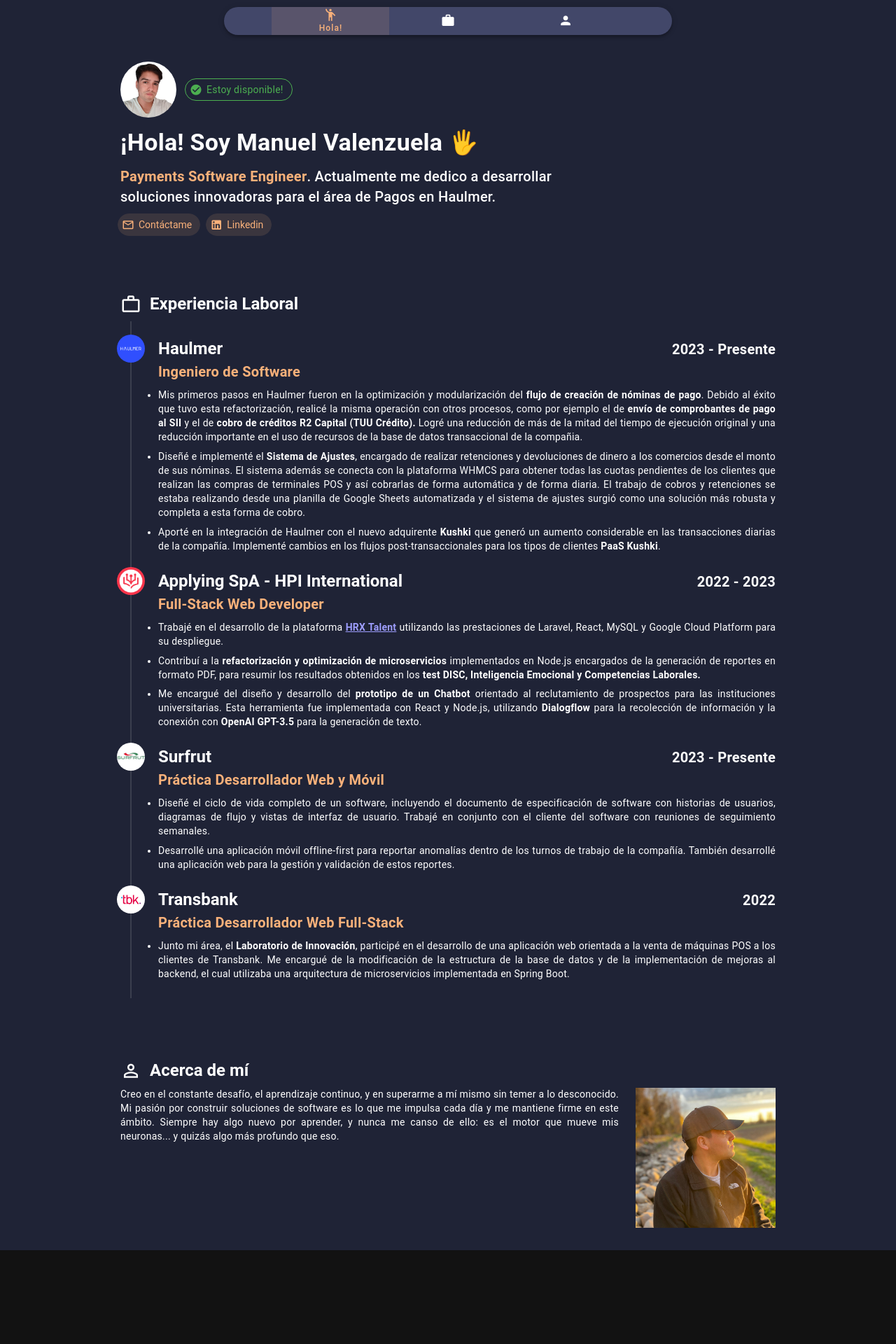
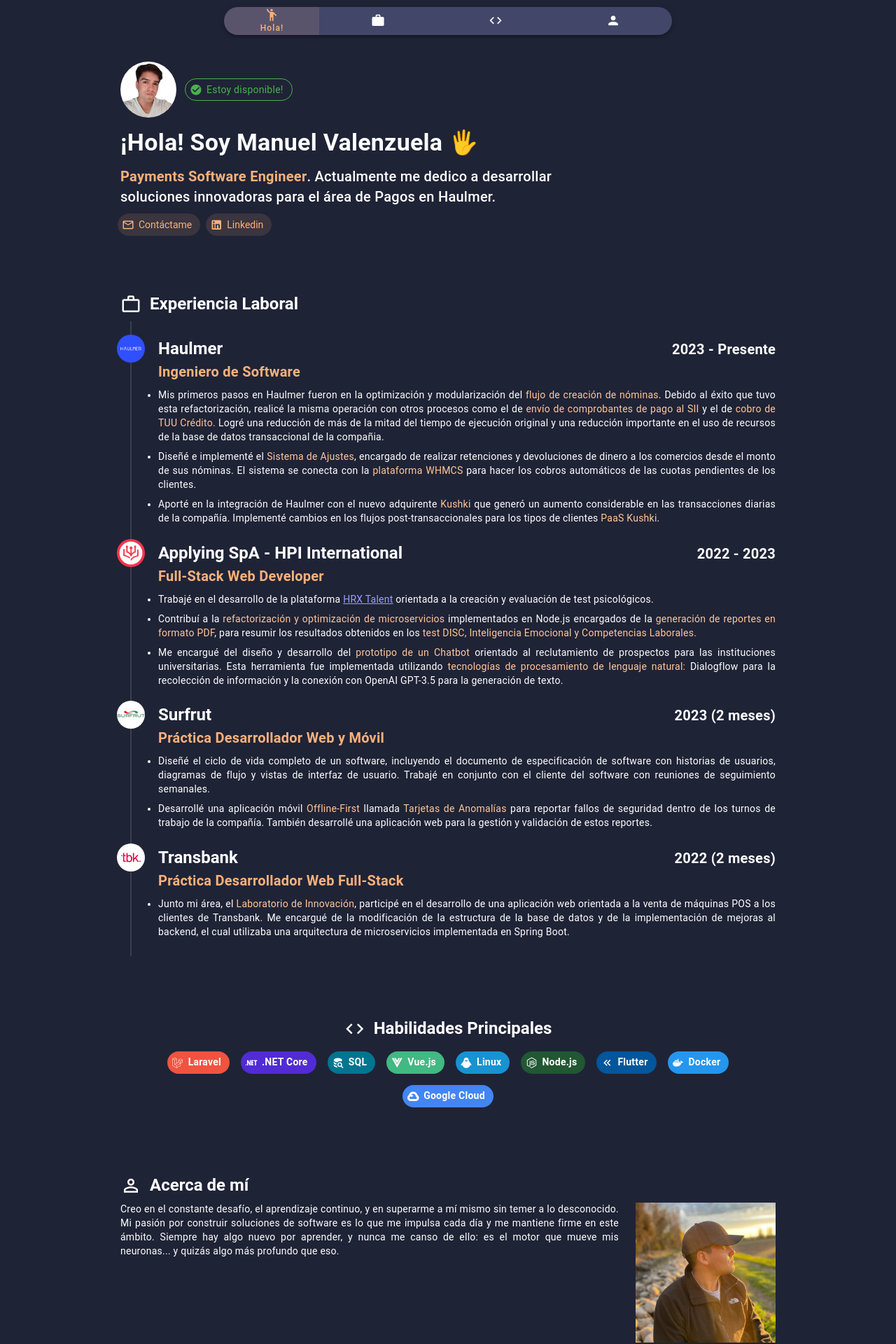
Before and after one commit to ileunam/simple-portfolio, a Vue app in the folder client/: page / in a window 1280 px wide. Shown: the top 1920 px of the page at 70% size. Before the commit the page ends 1786 px from the top, so only its background shows below. Built offline with nearby package versions, Linux system fonts and the light colour scheme.

Commit message:
feat(ResumeSkills.vue): added skills section

```diff
--- a/client/src/assets/data/experience.js
+++ b/client/src/assets/data/experience.js
@@ -7,16 +7,15 @@
     title: 'Haulmer',
     subtitle: 'Ingeniero de Software',
     year: '2023 - Presente',
-    description: ['Mis primeros pasos en Haulmer fueron en la optimización y modularización del <strong>flujo de creación de nóminas de pago</strong>. Debido al éxito que tuvo esta refactorización, ' +
-    'realicé la misma operación con otros procesos, como por ejemplo el de <strong>envío de comprobantes de pago al SII</strong> y el de <strong>cobro de créditos R2 Capital (TUU Crédito).</strong> ' +
+    description: ['Mis primeros pasos en Haulmer fueron en la optimización y modularización del <span  class="text-secondary">flujo de creación de nóminas</span>. Debido al éxito que tuvo esta refactorización, ' +
+    'realicé la misma operación con otros procesos como el de <span class="text-secondary">envío de comprobantes de pago al SII</span> y el de <span class="text-secondary">cobro de TUU Crédito.</span> ' +
     'Logré una reducción de más de la mitad del tiempo de ejecución original y una reducción importante en el uso de recursos de la base de datos transaccional de la compañia. ',
 
-      'Diseñé e implementé el <strong>Sistema de Ajustes</strong>, encargado de realizar retenciones y devoluciones de dinero a los comercios desde el monto de sus nóminas. El sistema además se conecta con ' +
-      'la plataforma WHMCS para obtener todas las cuotas pendientes de los clientes que realizan las compras de terminales POS y así cobrarlas de forma automática y de forma diaria. El trabajo de cobros y retenciones se ' +
-      'estaba realizando desde una planilla de Google Sheets automatizada y el sistema de ajustes surgió como una solución más robusta y completa a esta forma de cobro.',
+      'Diseñé e implementé el <span class="text-secondary">Sistema de Ajustes</span>, encargado de realizar retenciones y devoluciones de dinero a los comercios desde el monto de sus nóminas. El sistema se conecta con ' +
+      'la <span class="text-secondary">plataforma WHMCS</span> para hacer los cobros automáticos de las cuotas pendientes de los clientes.',
 
-      'Aporté en la integración de Haulmer con el nuevo adquirente <strong>Kushki</strong> que generó un aumento considerable en las transacciones diarias de la compañía. Implementé cambios en los flujos post-transaccionales ' +
-      'para los tipos de clientes <strong>PaaS Kushki</strong>.'
+      'Aporté en la integración de Haulmer con el nuevo adquirente <span class="text-secondary">Kushki</span> que generó un aumento considerable en las transacciones diarias de la compañía. Implementé cambios en los flujos post-transaccionales ' +
+      'para los tipos de clientes <span class="text-secondary">PaaS Kushki</span>.'
     ],
     dotColor: 'blue',
     dotLogo: haulmerLogo,
@@ -26,14 +25,13 @@
     title: 'Applying SpA - HPI International',
     subtitle: 'Full-Stack Web Developer',
     year: '2022 - 2023',
-    description: ['Trabajé en el desarrollo de la plataforma <strong><a href="https://app.hrxtalent.com/" target="_blank">HRX Talent</a></strong> utilizando las prestaciones ' +
-    'de Laravel, React, MySQL y Google Cloud Platform para su despliegue.',
+    description: ['Trabajé en el desarrollo de la plataforma <span class="text-secondary"><a href="https://app.hrxtalent.com/" target="_blank">HRX Talent</a></span> orientada a la creación y evaluación de test psicológicos. ',
 
-      'Contribuí a la <strong>refactorización y optimización de microservicios</strong> implementados en Node.js encargados de la generación de reportes en formato PDF, para resumir los resultados ' +
-      'obtenidos en los <strong>test DISC, Inteligencia Emocional y Competencias Laborales.</strong> ',
+      'Contribuí a la <span class="text-secondary">refactorización y optimización de microservicios</span> implementados en Node.js encargados de la <span class="text-secondary">generación de reportes en formato PDF</span>, para resumir los resultados ' +
+      'obtenidos en los <span class="text-secondary">test DISC, Inteligencia Emocional y Competencias Laborales.</span> ',
 
-      'Me encargué del diseño y desarrollo del<strong> prototipo de un Chatbot</strong> orientado al reclutamiento de prospectos para las instituciones universitarias. Esta herramienta fue implementada ' +
-      'con React y Node.js, utilizando <strong>Dialogflow</strong> para la recolección de información y la conexión con <strong>OpenAI GPT-3.5</strong> para la generación de texto.'
+      'Me encargué del diseño y desarrollo del <span class="text-secondary">prototipo de un Chatbot</span> orientado al reclutamiento de prospectos para las instituciones universitarias. Esta herramienta fue implementada ' +
+      'utilizando <span class="text-secondary">tecnologías de procesamiento de lenguaje natural:</span> <span>Dialogflow</span> para la recolección de información y la conexión con <span>OpenAI GPT-3.5</span> para la generación de texto.'
     ],
     dotColor: 'red',
     dotLogo: hpiLogo,
@@ -42,11 +40,11 @@
   {
     title: 'Surfrut',
     subtitle: 'Práctica Desarrollador Web y Móvil',
-    year: '2023 - Presente',
+    year: '2023 (2 meses)',
     description: ['Diseñé el ciclo de vida completo de un software, incluyendo el documento de especificación de software con ' +
     'historias de usuarios, diagramas de flujo y vistas de interfaz de usuario. Trabajé en conjunto con el cliente del software con reuniones de seguimiento semanales.',
 
-      'Desarrollé una aplicación móvil offline-first para reportar anomalías dentro de los turnos de trabajo de la compañía. También\n' +
+      'Desarrollé una aplicación móvil <span class="text-secondary">Offline-First</span> llamada <span class="text-secondary">Tarjetas de Anomalías</span> para reportar fallos de seguridad dentro de los turnos de trabajo de la compañía. También\n' +
       'desarrollé una aplicación web para la gestión y validación de estos reportes.'],
     dotColor: 'green',
     dotLogo: surfrutLogo,
@@ -56,8 +54,8 @@
   {
     title: 'Transbank',
     subtitle: 'Práctica Desarrollador Web Full-Stack',
-    year: '2022',
-    description: ['Junto mi área, el <strong>Laboratorio de Innovación</strong>, participé en el desarrollo de una aplicación web orientada a la venta de máquinas POS a los clientes de ' +
+    year: '2022 (2 meses)',
+    description: ['Junto mi área, el <span class="text-secondary">Laboratorio de Innovación</span>, participé en el desarrollo de una aplicación web orientada a la venta de máquinas POS a los clientes de ' +
     'Transbank. Me encargué de la modificación de la estructura de la base de datos y de la implementación de mejoras al backend, el cual utilizaba una arquitectura de microservicios implementada ' +
     'en Spring Boot.'],
     dotColor: 'red',
--- /dev/null
+++ b/client/src/assets/data/skills.js
@@ -0,0 +1,46 @@
+export const skills = [
+  {
+    title: 'Laravel',
+    color: '#F05340',
+    icon: 'mdi-laravel'
+  },
+  {
+    title: '.NET Core',
+    color: '#512BD4',
+    icon: 'mdi-dot-net'
+  },
+  {
+    title: 'SQL',
+    color: '#00758f',
+    icon: 'mdi-database-search'
+  },
+  {
+    title: 'Vue.js',
+    color: '#42b883',
+    icon: 'mdi-vuejs'
+  },
+  {
+    title: 'Linux',
+    color: '#1793d1',
+    icon: 'mdi-linux'
+  },
+  {
+    title: 'Node.js',
+    color: '#215732',
+    icon: 'mdi-nodejs'
+  },{
+    title: 'Flutter',
+    color: '#02569B',
+    icon: 'mdi-chevron-double-left'
+  },
+  {
+    title: 'Docker',
+    color: '#2496ED',
+    icon: 'mdi-docker'
+  },
+  {
+    title: 'Google Cloud',
+    color: '#4285F4',
+    icon: 'mdi-google-cloud'
+  }
+]
--- /dev/null
+++ b/client/src/components/ResumeSkills.vue
@@ -0,0 +1,33 @@
+<script setup>
+import {useResumeSkillsStore} from "@/stores/resumeSkills";
+
+const skillsStore = useResumeSkillsStore()
+</script>
+
+<template>
+  <section id="resume-skills">
+    <v-card class="mt-16" variant="text">
+      <v-card-title class="d-flex flex-nowrap align-center justify-center">
+        <v-icon class="mr-3">mdi-code-tags</v-icon>
+        <span class="text-h5 font-weight-bold">Habilidades Principales</span>
+      </v-card-title>
+      <v-card-text>
+        <div class="d-flex flex-wrap justify-center">
+          <v-chip
+            v-for="skill in skillsStore.skillsInfo"
+            class="ma-2"
+            :color="skill.color"
+            variant="flat"
+            :prepend-icon="skill.icon"
+          ><span class="font-weight-bold">{{
+              skill.title
+            }}</span></v-chip>
+        </div>
+      </v-card-text>
+    </v-card>
+  </section>
+</template>
+
+<style scoped lang="sass">
+
+</style>
--- a/client/src/components/ResumeTitle.vue
+++ b/client/src/components/ResumeTitle.vue
@@ -7,8 +7,8 @@
 </script>
 
 <template>
-  <section id="resume-title">
-    <v-card class="mt-16" variant="text" max-width="700">
+  <section id="resume-title" class="mt-16">
+    <v-card variant="text" max-width="700">
       <v-card-title class="pb-0">
         <v-avatar
           image="../assets/photo1.png"
--- a/client/src/components/ResumeToolbar.vue
+++ b/client/src/components/ResumeToolbar.vue
@@ -59,6 +59,13 @@
       </v-btn>
       <v-btn
         size="sm"
+        @click="goToRoute('#resume-skills')"
+      >
+        <v-icon>mdi-code-tags</v-icon>
+        <span>Habilidades</span>
+      </v-btn>
+      <v-btn
+        size="sm"
         @click="goToRoute('#resume-about-me')"
       >
         <v-icon>mdi-account</v-icon>
--- a/client/src/pages/index.vue
+++ b/client/src/pages/index.vue
@@ -1,12 +1,9 @@
 <template>
   <v-container max-width="1000">
-    <v-expand-transition>
-      <ResumeTitle/>
-    </v-expand-transition>
+    <ResumeTitle/>
     <ResumeExperience/>
-    <v-expand-transition>
-      <ResumeAboutMe/>
-    </v-expand-transition>
+    <ResumeSkills/>
+    <ResumeAboutMe/>
     <ResumeToolbar/>
   </v-container>
 </template>
@@ -14,6 +11,7 @@
 <script setup>
 import {onMounted} from 'vue';
 import {useScrollStore} from '@/stores/scroll';
+import ResumeSkills from "@/components/ResumeSkills.vue";
 
 const scrollStore = useScrollStore();
 
--- /dev/null
+++ b/client/src/stores/resumeSkills.js
@@ -0,0 +1,9 @@
+// Utilities
+import {defineStore} from 'pinia'
+import {skills} from "@/assets/data/skills";
+
+export const useResumeSkillsStore = defineStore('resumeSkills', {
+  state: () => ({
+    skillsInfo: skills
+  }),
+})
--- a/client/src/stores/scroll.js
+++ b/client/src/stores/scroll.js
@@ -1,10 +1,12 @@
 // Utilities
 import {defineStore} from 'pinia'
 
+//TODO: refactor this using element index
 const sections = {
   'resume-title': 0,
   'resume-experience': 1,
-  'resume-about-me': 2
+  'resume-skills': 2,
+  'resume-about-me': 3,
 }
 export const useScrollStore = defineStore('scroll', {
   state: () => ({
--- a/client/src/themes/darkTheme.js
+++ b/client/src/themes/darkTheme.js
@@ -9,7 +9,7 @@
     'on-surface-variant': '#EEEEEE',
     primary: '#F9B17A',
     'primary-darken-1': '#C17A4F',
-    secondary: '#48A9A6',
+    secondary: '#ffc79c',
     'secondary-darken-1': '#018786',
     error: '#B00020',
     info: '#2196F3',
```
